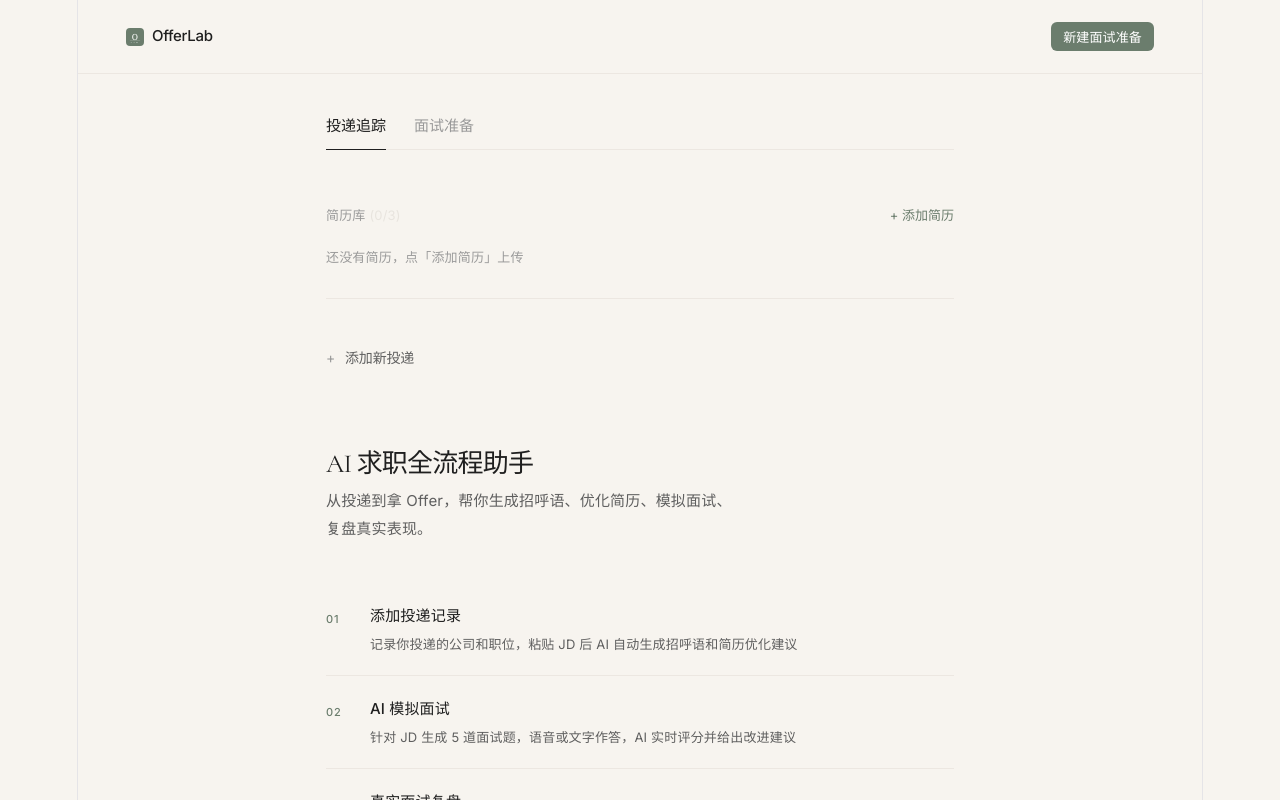
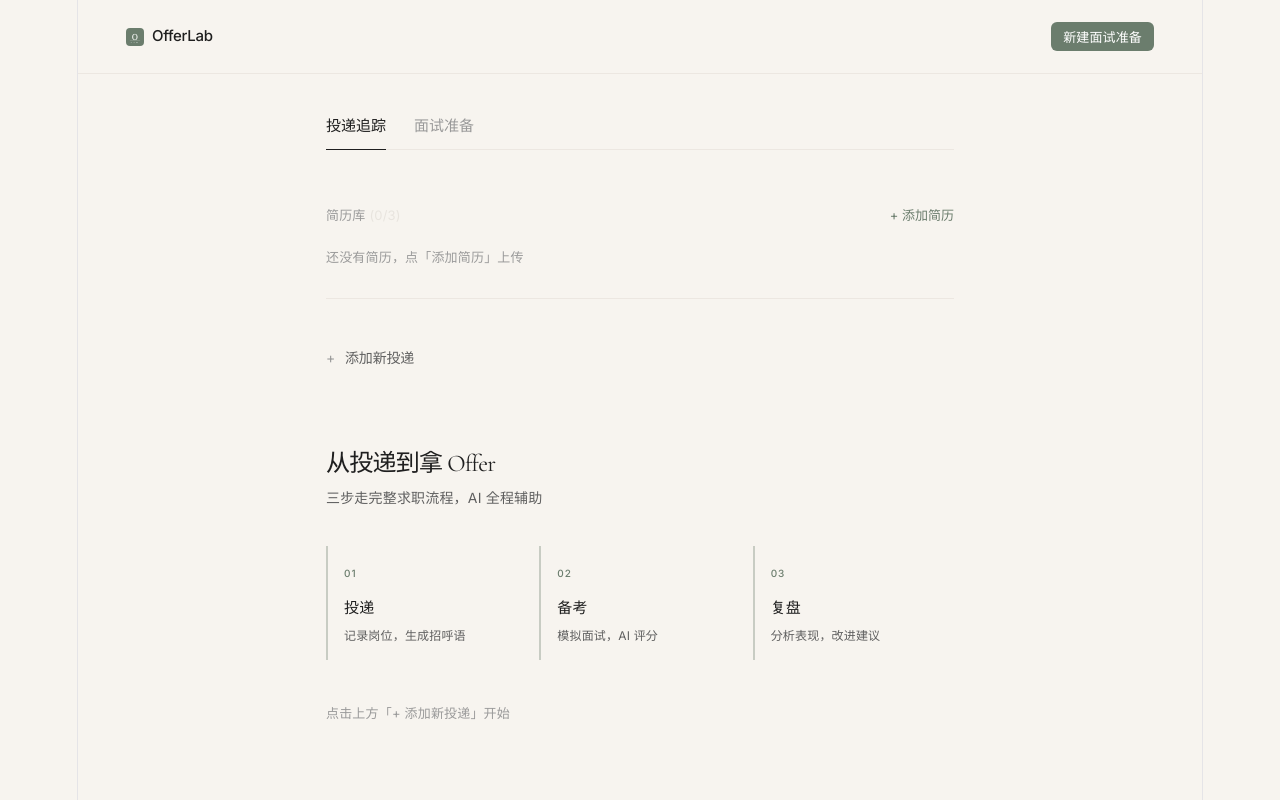
Before and after one commit to heyheyivy/offerlab, a React (Vite) app: page / in a window 1280 px wide. Shown: the top 800 px of the page. Built offline with nearby package versions, Linux system fonts and the light colour scheme.

Commit message:
fix: 空状态引导改为左竖线样式

```diff
--- a/src/App.jsx
+++ b/src/App.jsx
@@ -225,6 +225,25 @@ function StepDot({ n, active, done }) {
 }
 
 //  Phase 1: Job Info
+// Company alias map CN->EN for better search coverage
+function toEnglishAlias(company) {
+  var map = {
+    "字节跳动": "ByteDance", "抖音": "TikTok", "快手": "Kuaishou",
+    "腾讯": "Tencent", "阿里巴巴": "Alibaba", "阿里": "Alibaba",
+    "百度": "Baidu", "京东": "JD.com", "美团": "Meituan",
+    "滴滴": "DiDi", "拼多多": "Pinduoduo", "网易": "NetEase",
+    "小红书": "RedNote", "哔哩哔哩": "bilibili",
+    "蚂蚁": "Ant Group", "华为": "Huawei", "小米": "Xiaomi",
+    "商汤": "SenseTime", "微软": "Microsoft",
+    "谷歌": "Google", "苹果": "Apple", "亚马逊": "Amazon",
+  };
+  var keys = Object.keys(map);
+  for (var k = 0; k < keys.length; k++) {
+    if (company.indexOf(keys[k]) !== -1) return map[keys[k]];
+  }
+  return "";
+}
+
 function PhaseJobInfo({ session, update, onNext }) {
   const [summarizing, setSummarizing] = useState(false);
   const [researching, setResearching] = useState(false);
@@ -248,7 +267,7 @@ function PhaseJobInfo({ session, update, onNext }) {
       const r = await fetch("/api/research", {
         method: "POST",
         headers: { "Content-Type": "application/json" },
-        body: JSON.stringify({ company: session.company, role: session.role }),
+        body: JSON.stringify({ company: session.company, role: session.role, companyEn: toEnglishAlias(session.company) }),
       });
       const data = await r.json();
       setResearch(data);
@@ -287,7 +306,7 @@ function PhaseJobInfo({ session, update, onNext }) {
         {session.company && session.role && (
           <div style={{ marginTop: 16 }}>
             <button onClick={handleResearch} disabled={researching}
-              style={{ background: researching ? T.dim : T.accent, border: "none", color: "#fff", fontSize: 13, fontWeight: 400, cursor: researching ? "default" : "pointer", fontFamily: T.body, padding: "5px 12px", borderRadius: 6, letterSpacing: "0.01em", transition: "background .15s", opacity: researching ? 0.6 : 1 }}>
+              style={{ background: "none", border: "none", color: researching ? T.subtle : T.accent, fontSize: 13, cursor: researching ? "default" : "pointer", fontFamily: T.body, padding: 0, letterSpacing: "0.01em" }}>
               {researching ? "搜索中..." : "搜索面经"}
             </button>
           </div>
@@ -312,26 +331,18 @@ function PhaseJobInfo({ session, update, onNext }) {
               </div>
             )}
             {research.results && research.results.length > 0 && (
-              <div style={{ padding: "16px", background: T.surface, borderRadius: 10, border: "1px solid " + T.border }}>
+              <div style={{ padding: "18px 20px", background: T.surface, borderRadius: 10, border: "1px solid " + T.border }}>
                 <p style={{ color: T.subtle, fontSize: 11, letterSpacing: "0.08em", textTransform: "uppercase", marginBottom: 14 }}>相关面经</p>
-                {research.results.slice(0, 10).map((r, i, arr) => {
-                  const link = r.link || "";
-                  const isNiuke = link.includes("nowcoder.com");
-                  const domain = (r.source || link).replace(/^www\./, "").split("/")[0].split("?")[0];
-                  return (
-                    <div key={i} style={{ marginBottom: 14, paddingBottom: 14, borderBottom: i < arr.length - 1 ? "1px solid " + T.border : "none" }}>
-                      <div style={{ display: "flex", alignItems: "center", gap: 5, marginBottom: 4, flexWrap: "wrap" }}>
-                        {isNiuke && <span style={{ fontSize: 10, color: T.green, background: T.greenDim, border: "1px solid #C0DDD0", borderRadius: 3, padding: "1px 5px", lineHeight: 1.6 }}>牛客</span>}
-                        <span style={{ color: T.subtle, fontSize: 11 }}>{domain}</span>
-                      </div>
-                      <a href={link} target="_blank" rel="noopener noreferrer"
-                        style={{ color: T.text, fontSize: 13, textDecoration: "none", fontWeight: 500, lineHeight: 1.6, display: "block", marginBottom: r.snippet ? 4 : 0, wordBreak: "break-word" }}>
-                        {r.title}
-                      </a>
-                      {r.snippet && <p style={{ color: T.muted, fontSize: 12, lineHeight: 1.65, margin: 0, wordBreak: "break-word" }}>{r.snippet.slice(0, 100)}{r.snippet.length > 100 ? "..." : ""}</p>}
-                    </div>
-                  );
-                })}
+                {research.results.slice(0, 5).map((r, i) => (
+                  <div key={i} style={{ marginBottom: 12, paddingBottom: 12, borderBottom: i < 4 ? "1px solid " + T.border : "none" }}>
+                    <a href={r.link} target="_blank" rel="noopener noreferrer"
+                      style={{ color: T.text, fontSize: 13, textDecoration: "none", fontWeight: 500, lineHeight: 1.5, display: "block", marginBottom: 3 }}>
+                      {r.title}
+                    </a>
+                    <p style={{ color: T.subtle, fontSize: 11, marginBottom: r.snippet ? 4 : 0 }}>{r.source}</p>
+                    {r.snippet && <p style={{ color: T.muted, fontSize: 12, lineHeight: 1.6 }}>{r.snippet.slice(0, 120)}...</p>}
+                  </div>
+                ))}
               </div>
             )}
             <button onClick={handleResearch} disabled={researching}
@@ -526,7 +537,7 @@ function PhaseMock({ session, update, onNext }) {
     const researchHints = session.research?.summary?.questions?.length
       ? "\n网上面经中常见考察点（参考这些出题，不要照抄）：\n" + session.research.summary.questions.slice(0,5).map((q,i) => `${i+1}. ${q}`).join("\n")
       : "";
-    const prompt = `你是一位专业面试官，请为以下候选人生成${round || ""}面试题。\n\n面试重点：${roundGuide}\n岗位：${session.company} | ${session.role}\nJD摘要：${jdText}\n简历摘要：${resumeText}${researchHints}\n\n请生成5道有针对性的面试题，覆盖不同考察维度。${langRule}\n\nreference字段要求（重要）：\n- 给出完整的参考回答，不少于5句\n- 必须包含1-2个具体案例或数据佐证，格式如"例如：[具体情景/数字/结果]"\n- 行为题用STAR结构（情境→任务→行动→结果），结果要量化\n- 技术题给出核心要点后附实际应用场景举例\n- 语言自然，像真人在面试中说话，而不是列要点\n\n返回JSON：\n{"questions":[{"id":"q1","type":"行为/技术/情景/动机/综合","question":"具体问题","reference":"完整参考回答，含案例","tips":"回答思路提示"}]}\n共5题，难度适中，针对${round || "本轮"}面试。`;
+    const prompt = `你是一位专业面试官，请为以下候选人生成${round || ""}面试题。\n\n面试重点：${roundGuide}\n岗位：${session.company} | ${session.role}\nJD摘要：${jdText}\n简历摘要：${resumeText}${researchHints}\n\n请生成5道有针对性的面试题，覆盖不同考察维度。${langRule}\n返回JSON：\n{"questions":[{"id":"q1","type":"行为/技术/情景/动机/综合","question":"具体问题","reference":"3-5句参考答案要点","tips":"回答思路提示"}]}\n共5题，难度适中，针对${round || "本轮"}面试。`;
 
     try {
       const system = "你是专业面试官，只输出合法JSON，不含任何markdown，不含代码块，直接输出{开头的JSON，用中文。";
@@ -2187,7 +2198,7 @@ function AppTracker({ sessions, onStartPrep }) {
               <div>
                 <Label>平台</Label>
                 <select value={draft.platform} onChange={e => setDraft(p => ({ ...p, platform: e.target.value }))} style={{ width: "100%", background: "transparent", border: "none", borderBottom: "1px solid " + T.border, padding: "8px 0", color: T.text, fontSize: 15, fontFamily: T.body, outline: "none" }}>
-                  {["BOSS直聘", "LinkedIn", "智联招聘", "前程无忧", "拉勾网", "猎聘", "其他"].map(p => <option key={p}>{p}</option>)}
+                  {["BOSS直聘", "LinkedIn", "官网", "智联招聘", "前程无忧", "拉勾网", "猎聘", "其他"].map(p => <option key={p}>{p}</option>)}
                 </select>
               </div>
               <div><Label>投递日期</Label><Inp value={draft.appliedAt} onChange={v => setDraft(p => ({ ...p, appliedAt: v }))} placeholder="2025-03-01"/></div>
@@ -2230,27 +2241,21 @@ function AppTracker({ sessions, onStartPrep }) {
 
       {apps.length === 0 && !adding && (
         <div style={{ padding: "48px 0", animation: "fadeUp .5s ease both" }}>
-          {/* Hero */}
-          <p style={{ fontSize: 26, color: T.text, marginBottom: 10, letterSpacing: "-0.03em", fontFamily: T.head, fontWeight: 400 }}>AI 求职全流程助手</p>
-          <p style={{ fontSize: 15, color: T.muted, lineHeight: 1.85, marginBottom: 40, maxWidth: 420 }}>从投递到拿 Offer，帮你生成招呼语、优化简历、模拟面试、复盘真实表现。</p>
-
-          {/* Steps */}
-          <div style={{ display: "flex", flexDirection: "column", gap: 0, marginBottom: 40 }}>
+          <p style={{ fontSize: 24, color: T.text, marginBottom: 8, letterSpacing: "-0.03em", fontFamily: T.head, fontWeight: 400 }}>从投递到拿 Offer</p>
+          <p style={{ fontSize: 14, color: T.muted, lineHeight: 1.8, marginBottom: 36 }}>三步走完整求职流程，AI 全程辅助</p>
+          <div style={{ display: "flex", gap: 12, marginBottom: 40 }}>
             {[
-              { n: "01", title: "添加投递记录", desc: "记录你投递的公司和职位，粘贴 JD 后 AI 自动生成招呼语和简历优化建议" },
-              { n: "02", title: "AI 模拟面试", desc: "针对 JD 生成 5 道面试题，语音或文字作答，AI 实时评分并给出改进建议" },
-              { n: "03", title: "真实面试复盘", desc: "面试结束后粘贴转录或实时录音，AI 深度分析你的表现并给出行动建议" },
+              { n: "01", label: "投递", desc: "记录岗位，生成招呼语" },
+              { n: "02", label: "备考", desc: "模拟面试，AI 评分" },
+              { n: "03", label: "复盘", desc: "分析表现，改进建议" },
             ].map((s, i) => (
-              <div key={i} style={{ display: "flex", gap: 20, padding: "20px 0", borderBottom: "1px solid " + T.border }}>
-                <span style={{ color: T.accent, fontSize: 11, fontWeight: 500, letterSpacing: "0.08em", minWidth: 24, marginTop: 3 }}>{s.n}</span>
-                <div>
-                  <p style={{ color: T.text, fontSize: 15, fontWeight: 500, marginBottom: 4 }}>{s.title}</p>
-                  <p style={{ color: T.muted, fontSize: 13, lineHeight: 1.7 }}>{s.desc}</p>
-                </div>
+              <div key={i} style={{ flex: 1, padding: "14px 16px", borderLeft: "2px solid " + T.accent + "55" }}>
+                <p style={{ color: T.accent, fontSize: 10, fontWeight: 500, letterSpacing: "0.1em", marginBottom: 8 }}>{s.n}</p>
+                <p style={{ color: T.text, fontSize: 15, fontWeight: 500, marginBottom: 5 }}>{s.label}</p>
+                <p style={{ color: T.muted, fontSize: 12, lineHeight: 1.7 }}>{s.desc}</p>
               </div>
             ))}
           </div>
-
           <p style={{ fontSize: 13, color: T.subtle }}>点击上方「+ 添加新投递」开始</p>
         </div>
       )}
@@ -2413,7 +2418,7 @@ export default function App() {
       <div style={{ minHeight: "100vh", background: T.bg }}>
         <div style={{ padding: "22px 48px", display: "flex", alignItems: "center", justifyContent: "space-between", position: "sticky", top: 0, zIndex: 100, background: T.bg, borderBottom: "1px solid " + T.border }}>
           <div style={{ display: "flex", alignItems: "center", gap: 8 }}>
-            <svg width="18" height="18" viewBox="0 0 32 32" xmlns="http://www.w3.org/2000/svg" style={{ flexShrink: 0 }}>
+            <svg width="18" height="18" viewBox="0 0 32 32" xmlns="http://www.w3.org/2000/svg">
               <rect width="32" height="32" rx="7" fill="#6B7D6D"/>
               <text x="16" y="17" fontFamily="Georgia, serif" fontSize="15" fontWeight="400" fill="white" textAnchor="middle" dominantBaseline="middle">O</text>
               <rect x="7" y="21.5" width="18" height="0.7" fill="white" opacity="0.35"/>
```
